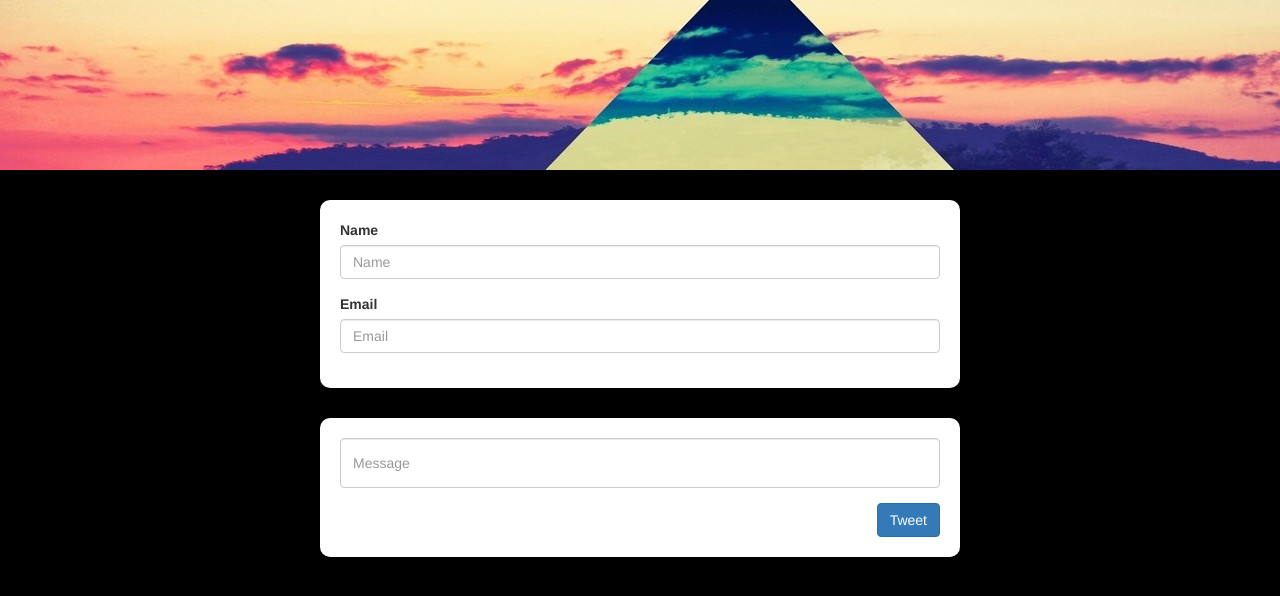
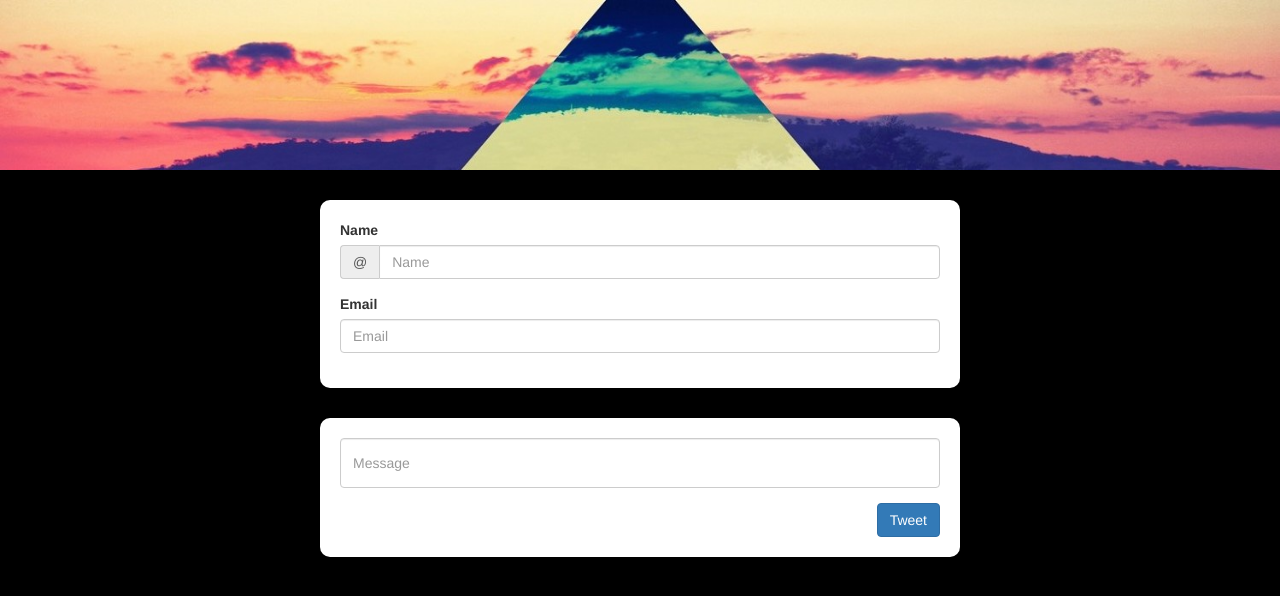
Before and after one commit to pierremalgorn/TweeterProject, a plain HTML site: page index.html in a window 1280 px wide. Drawn offline with nearby package versions, Linux system fonts and the light colour scheme; no server answers.

Commit message:
Git git add .

```diff
--- a/index.html
+++ b/index.html
@@ -21,7 +21,10 @@
                 <form>
                     <div class="form-group">
                         <label for="exampleInputName2">Name</label>
-                        <input type="text" class="form-control" id="exampleInputName2" placeholder="Name" ng-model="currentTweet.name">
+                        <div class="input-group">
+                            <div class="input-group-addon">@</div>
+                            <input type="text" class="form-control" id="exampleInputName2" placeholder="Name" ng-model="currentTweet.name">
+                        </div>
                     </div>
                     <div class="form-group">
                         <label for="exampleInputEmail2">Email</label>
--- a/styles/main.css
+++ b/styles/main.css
@@ -56,6 +56,7 @@ body {
     header {
     	height: 170px;
         background-image: url(../header_lg.jpg);
+        background-size: 100% 100%;
     }
 }
 
```
